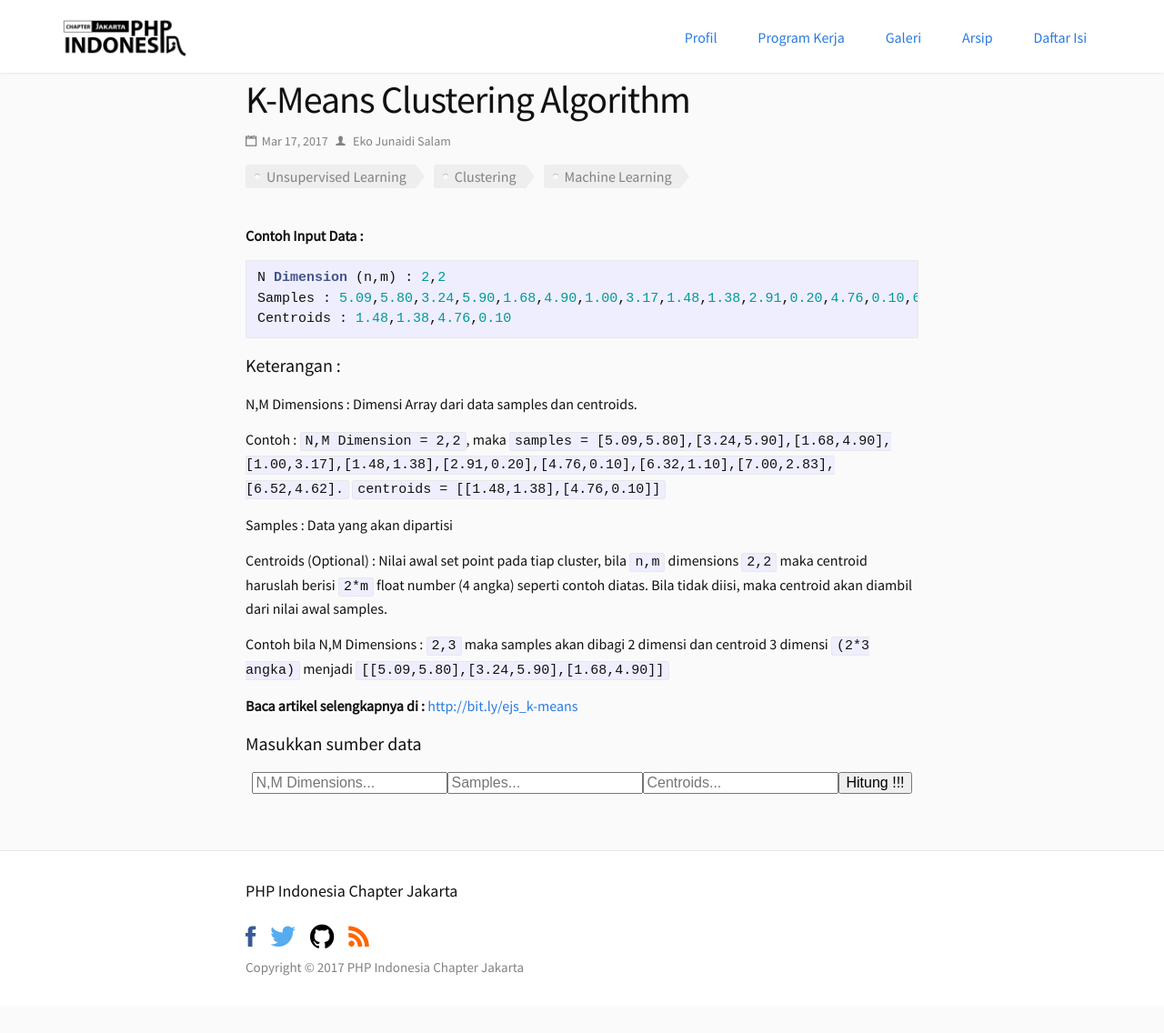
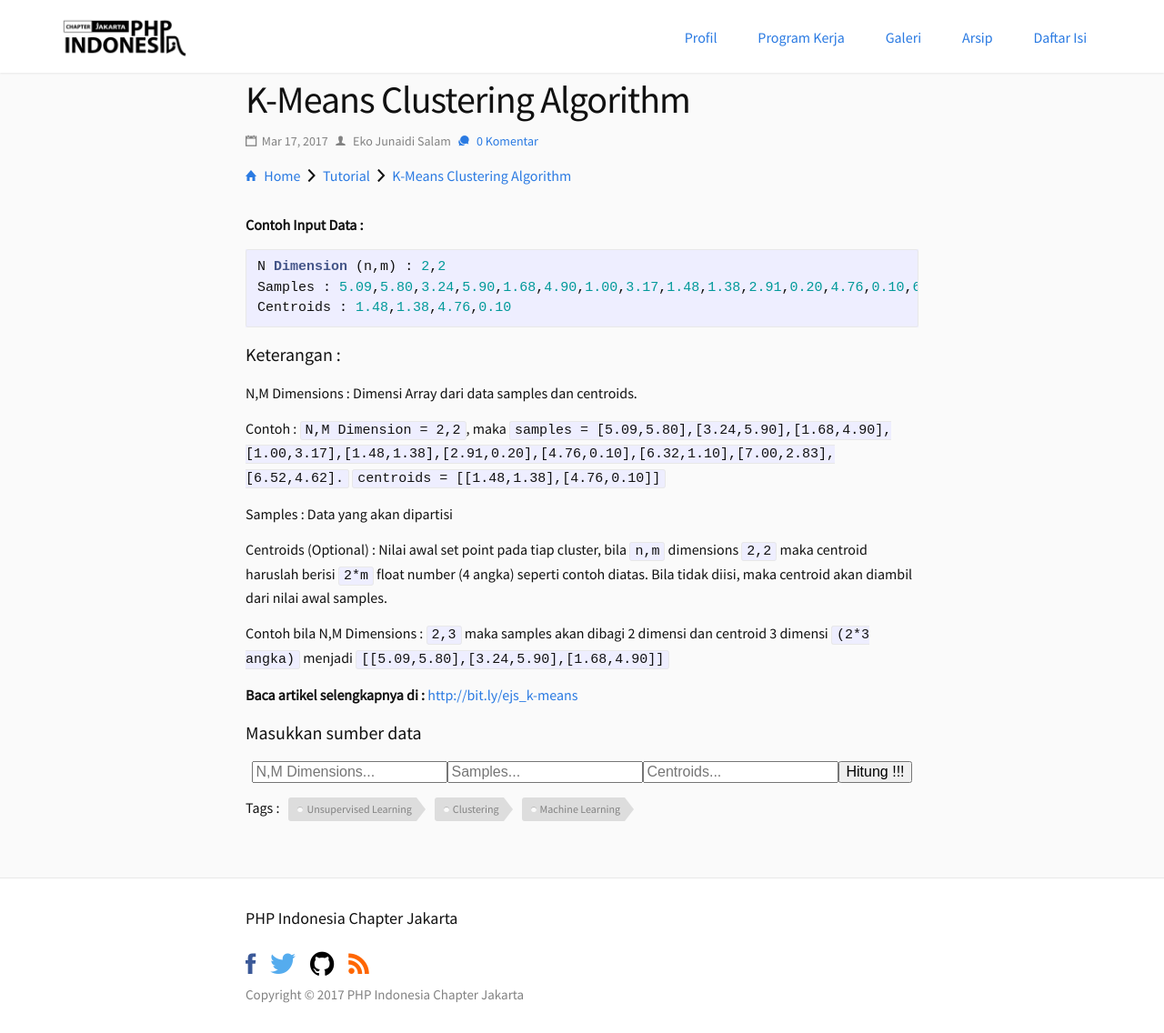
Before and after one commit to phpid-jakarta/phpid-jakarta.github.io, a Jekyll site: the page built from _posts/2017-03-17-kmeans-clustering-algorithm.md, in a window 1280 px wide and 1136 px high. Shown: the whole window at 91% size. Built offline with Jekyll 4.4.1, drawn with Linux system fonts in a browser that asks for light colours; nearby versions of some CDN libraries; comment, search, counter and statistics services are not loaded.

Commit message:
Add breadcrumb in post #49
move tags to bottom

```diff
--- a/_layouts/post.html
+++ b/_layouts/post.html
@@ -18,18 +18,55 @@ comments: true
       </span>
       {% endif %}
 
+      {% if page.comments != false and jekyll.environment == "production" %}
+        <a href="{{ page.url }}#disqus_thread">
+          &nbsp;&nbsp;<i class="ion-chatbubbles"></i>
+          &nbsp;&nbsp;0 Komentar
+        </a>
+      {% endif %}
+
+      <nav class="breadcrumb">
+
+        <a href="/">
+          <i class="ion-home"></i>
+          Home
+        </a>
+
+        <i class="ion-chevron-right"></i>
+
+        {% if page.categories %}
+            {% for category in page.categories %}
+              <a href="{{ category }}">
+                {{ category }}
+              </a>
+              <i class="ion-chevron-right"></i>
+            {% endfor %}
+        {% endif %}
+
+        <a href="{{ page.url }}">
+          {{ page.title | escape }}
+        </a>
+
+      </nav>
+
+    </p>
+  </header>
+
+  <div class="post-content" itemprop="articleBody">
+    {{ content }}
+
+
+    <!-- TAGS -start -->
     {% if page.tags %}
       <ul class="tags">
+      <li>Tags :   </li>
       {% for tag in page.tags %}
         <li><a href="/arsip.html#tag-{{tag | downcase | replace: ' ', '_'}}" class="tag">{{ tag }}</a></li>
       {% endfor %}
       </ul>
     {% endif %}
-    </p>
-  </header>
+    <!-- TAGS -end -->
 
-  <div class="post-content" itemprop="articleBody">
-    {{ content }}
   </div>
 
   {% if site.disqus.shortname %}
--- a/_sass/minima.scss
+++ b/_sass/minima.scss
@@ -53,6 +53,7 @@ $on-laptop:        800px !default;
   "minima/site/nav",
   "minima/site/offcanvas",
   "minima/site/tags",
+  "minima/site/breadcrumb",
   "minima/site/page",
   "minima/site/post",
   "minima/site/footer",
--- /dev/null
+++ b/_sass/minima/site/_breadcrumb.scss
@@ -0,0 +1,12 @@
+.breadcrumb{
+
+  a{
+    margin-right: 5px;
+    text-transform: capitalize;
+  }
+
+  i{
+    margin-right: 5px;
+  }
+
+}
--- a/_sass/minima/site/_tags.scss
+++ b/_sass/minima/site/_tags.scss
@@ -6,6 +6,7 @@
 
   li {
     float: left;
+    margin-right: 10px;
 
     a {
       text-decoration: none;
@@ -16,15 +17,15 @@
 }
 
 .tag {
-  background: #eee;
+  background: #ddd;
   border-radius: 3px 0 0 3px;
   color: $grey-color;
   display: inline-block;
   height: 26px;
   line-height: 26px;
-  padding: 0 20px 0 23px;
+  font-size: 12px;
+  padding: 0 15px 0 20px;
   position: relative;
-  margin: 0 10px 10px 0;
   text-decoration: none;
   -webkit-transition: color 0.2s;
 
@@ -53,7 +54,7 @@
   &::after {
     background: $background-color;
     border-bottom: 13px solid transparent;
-    border-left: 10px solid #eee;
+    border-left: 10px solid #ddd;
     border-top: 13px solid transparent;
     content: '';
     position: absolute;
--- a/index.html
+++ b/index.html
@@ -24,7 +24,7 @@ layout: default
 
 			{% if page.comments != false and jekyll.environment == "production" %}
 				<a class="post__meta" href="{{site.baseurl}}{{ post.url }}#disqus_thread">
-					&nbsp;&nbsp;<i class="ion-chatboxes"></i>
+					&nbsp;&nbsp;<i class="ion-chatbubbles"></i>
 					&nbsp;&nbsp;0 Komentar
 				</a>
 			{% endif %}
```
Lines whose indentation alone changed are shown as unchanged.
